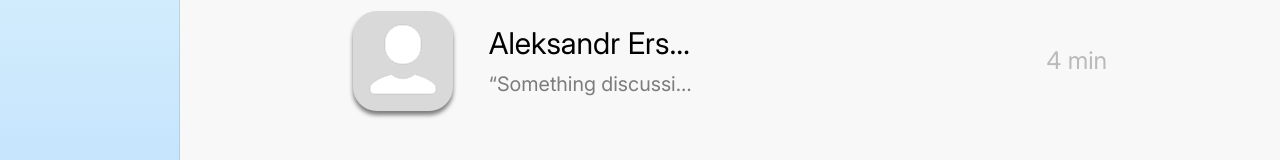
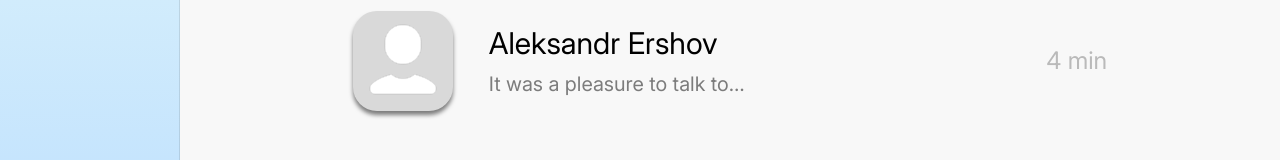
Before and after one commit to AleksandrRise/SkyChat, a React (Vite) app in the folder SkyChat/: page / in a window 1280 px wide. Shown: the part 248-408 px from the top of the page. Built offline with nearby package versions, Linux system fonts and the light colour scheme.

Commit message:
Added the last message to get displayed under each chat

```diff
--- a/SkyChat/src/App.tsx
+++ b/SkyChat/src/App.tsx
@@ -41,7 +41,7 @@ export default function App() {
       <ActiveContext.Provider value={{isActive, setIsActive}}>
         <Main>
           <Header />
-          <Chats users={users} />
+          <Chats users={users.reverse()} />
         </Main>
 
         {isActive ? <Chat /> : null}
--- a/SkyChat/src/components/Chats.tsx
+++ b/SkyChat/src/components/Chats.tsx
@@ -41,7 +41,7 @@ function ChatElement({ name, messages, avatarUrl = "", whenTexted, id }: User) {
             </figure>
             <div className={divClasses}>
                 <span className={spanClasses}>{name}</span>
-                <p className={pClasses}>{messages[0].text}</p>
+                <p className={pClasses}>{messages[messages.length-1].text}</p>
             </div>
             <time className={timeClasses}>{whenTexted} min</time>
         </li>
@@ -87,8 +87,6 @@ type UsersProps = {
 export default function Chats({ users }: UsersProps) {
     const [chats, setChats] =  useState<Array<User>>(users);
 
-    console.log(chats[0].messages)
-
     const hClasses = `text-center mt-70 text-xl`;
     const blendClasses = `absolute bottom-0 left-0 bg-gradient-to-t
         from-15% from-white to-transparent h-30 w-full dark:from-bg-dark
```
